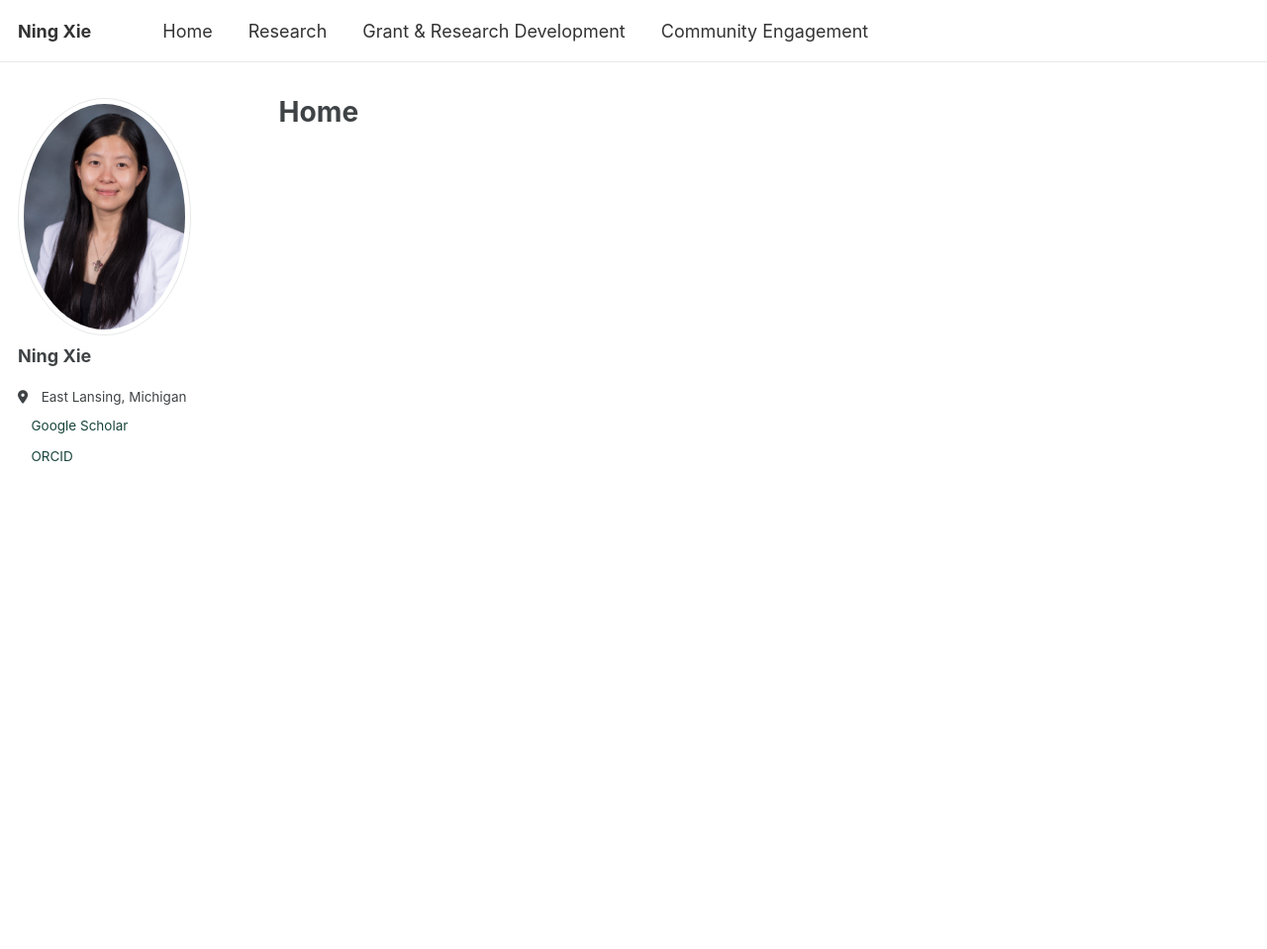
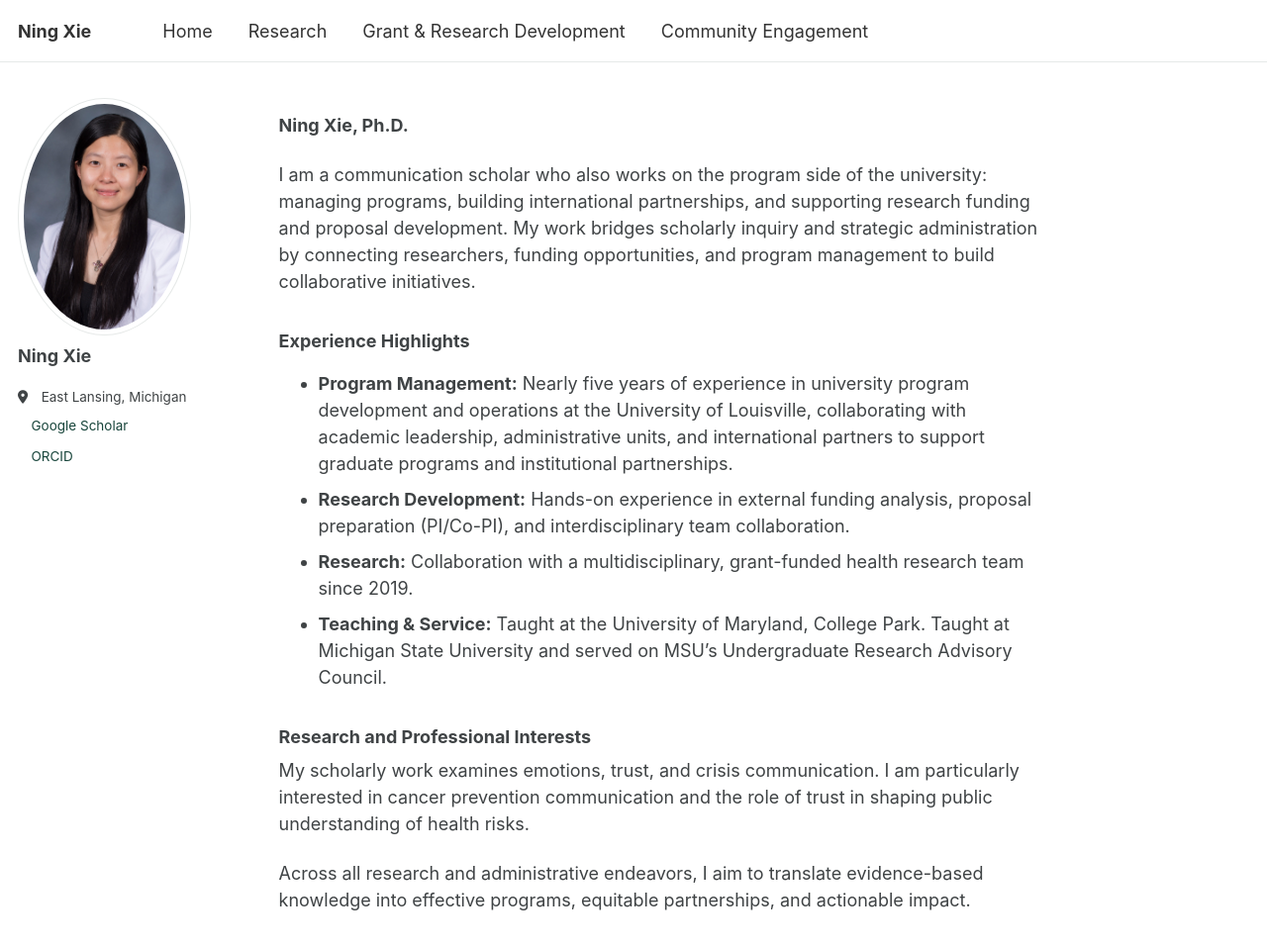
Before and after one commit to ningxiephd/ningxiephd.github.io, a Jekyll site: the page built from _pages/about.md, in a window 1280 px wide and 973 px high. Shown: the top 959 px of the window at 99% size. Built offline with Jekyll 4.4.1, drawn with Linux system fonts in a browser that asks for light colours; a style sheet for code colours, icons or effects is not loaded.

Commit message:
Add files via upload

```diff
--- a/_pages/about.md
+++ b/_pages/about.md
@@ -1,8 +1,25 @@
 ---
 permalink: /
-title: "Home"
+title: ""
 author_profile: true
 redirect_from:
   - /about/
   - /about.html
 ---
+
+**Ning Xie, Ph.D.**
+
+I am a communication scholar who also works on the program side of the university: managing programs, building international partnerships, and supporting research funding and proposal development. My work bridges scholarly inquiry and strategic administration by connecting researchers, funding opportunities, and program management to build collaborative initiatives.
+
+### Experience Highlights
+
+- **Program Management:** Nearly five years of experience in university program development and operations at the University of Louisville, collaborating with academic leadership, administrative units, and international partners to support graduate programs and institutional partnerships.
+- **Research Development:** Hands-on experience in external funding analysis, proposal preparation (PI/Co-PI), and interdisciplinary team collaboration.
+- **Research:** Collaboration with a multidisciplinary, grant-funded health research team since 2019.
+- **Teaching & Service:** Taught at the University of Maryland, College Park. Taught at Michigan State University and served on MSU’s Undergraduate Research Advisory Council.
+
+### Research and Professional Interests
+
+My scholarly work examines emotions, trust, and crisis communication. I am particularly interested in cancer prevention communication and the role of trust in shaping public understanding of health risks.
+
+Across all research and administrative endeavors, I aim to translate evidence-based knowledge into effective programs, equitable partnerships, and actionable impact.
```
